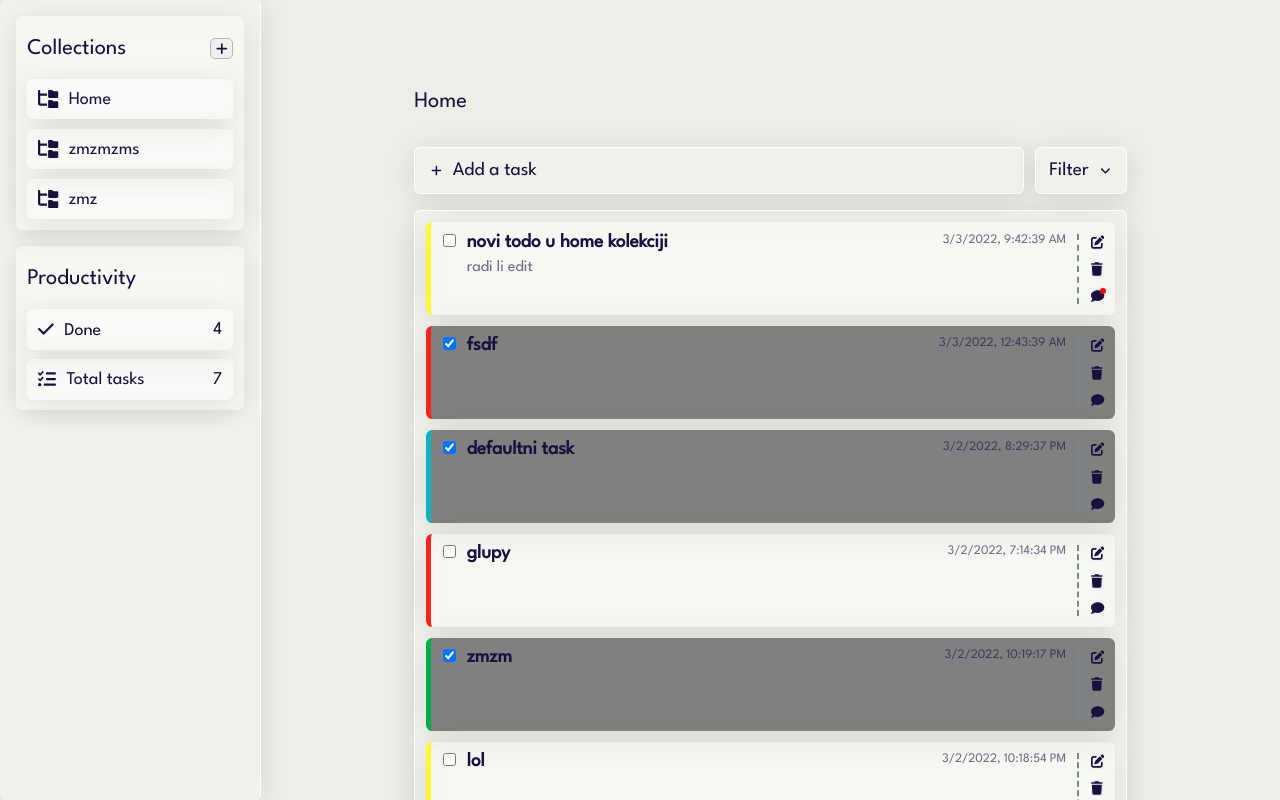
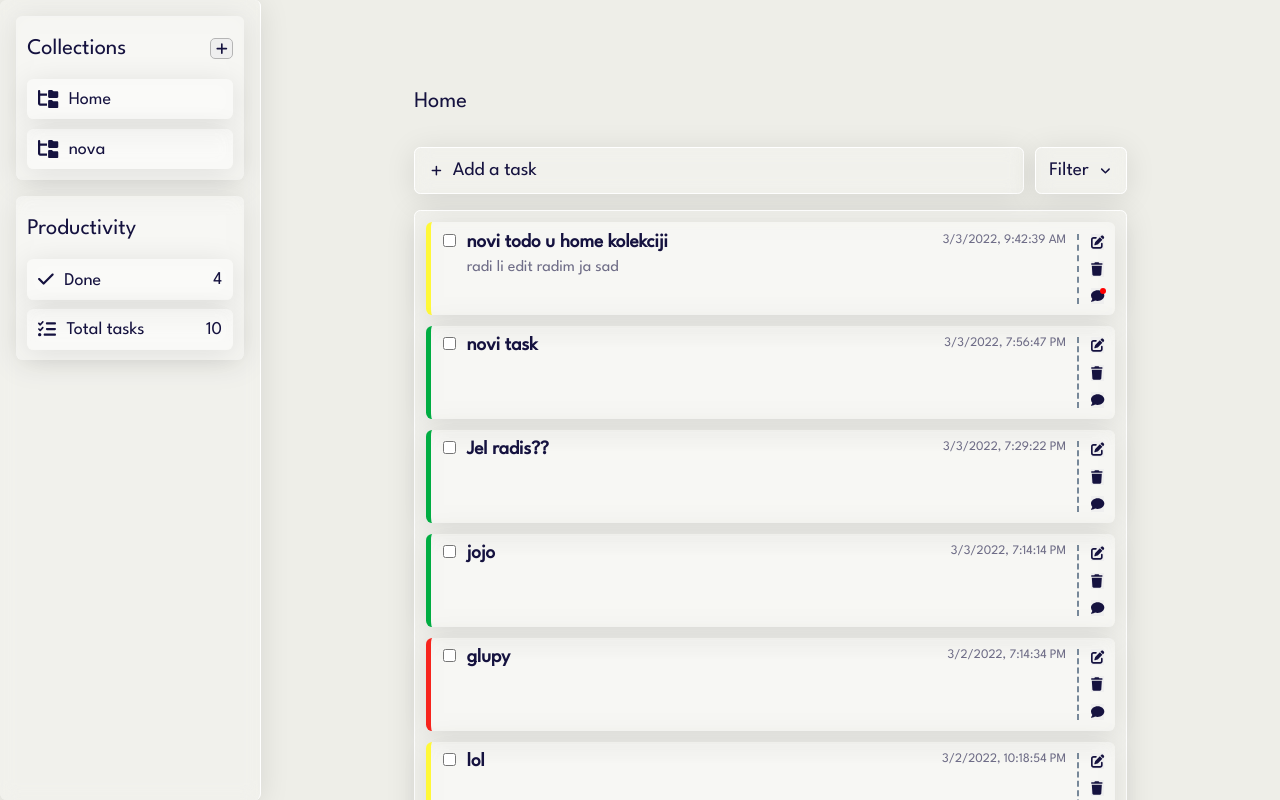
Before and after one commit to akunalic1/ToDo, a React (Create React App) app: page / in a window 1280 px wide. Shown: the top 800 px of the page. Built offline with nearby package versions, Linux system fonts and the light colour scheme; data requests are answered from the project's data file.

Commit message:
collection changed to object instead string

```diff
--- a/db.json
+++ b/db.json
@@ -7,7 +7,7 @@
       "status": "urgent",
       "comment": "",
       "completed": false,
-      "collection": "Home",
+      "collection": 1,
       "id": 58
     },
     {
@@ -17,7 +17,7 @@
       "status": "default",
       "comment": "",
       "completed": true,
-      "collection": "Home",
+      "collection": 1,
       "id": 59
     },
     {
@@ -27,7 +27,7 @@
       "status": "important",
       "comment": "",
       "completed": true,
-      "collection": "Personal",
+      "collection": 6,
       "id": 62
     },
     {
@@ -37,7 +37,7 @@
       "status": "not-a-priority",
       "comment": "",
       "completed": true,
-      "collection": "Home",
+      "collection": 1,
       "id": 63
     },
     {
@@ -47,7 +47,7 @@
       "status": "not-a-priority",
       "comment": "",
       "completed": false,
-      "collection": "Home",
+      "collection": 1,
       "id": 65
     },
     {
@@ -57,7 +57,7 @@
       "status": "important",
       "comment": "",
       "completed": true,
-      "collection": "Home",
+      "collection": 1,
       "id": 66
     },
     {
@@ -67,7 +67,7 @@
       "status": "important",
       "comment": "",
       "completed": true,
-      "collection": "Personal",
+      "collection": 6,
       "id": 67
     },
     {
@@ -77,17 +77,17 @@
       "status": "urgent",
       "comment": "",
       "completed": true,
-      "collection": "Home",
+      "collection": 1,
       "id": 68
     },
     {
       "title": "novi todo u home kolekciji",
-      "text": "radi li edit",
+      "text": "radi li edit radim ja sad",
       "createdAt": "3/3/2022, 9:42:39 AM",
       "status": "not-a-priority",
       "comment": "sasassas",
       "completed": false,
-      "collection": "Home",
+      "collection": 1,
       "id": 69
     },
     {
@@ -97,7 +97,7 @@
       "status": "not-a-priority",
       "comment": "",
       "completed": false,
-      "collection": "Personal",
+      "collection": 6,
       "id": 70
     },
     {
@@ -107,8 +107,105 @@
       "status": "default",
       "comment": "",
       "completed": false,
-      "collection": "zmzmzm",
+      "collection": 6,
       "id": 71
+    },
+    {
+      "title": "jojo",
+      "text": "",
+      "createdAt": "3/3/2022, 7:14:14 PM",
+      "status": "important",
+      "comment": "",
+      "completed": false,
+      "collection": 1,
+      "id": 72
+    },
+    {
+      "title": "jojoj",
+      "text": "",
+      "createdAt": "3/3/2022, 7:16:53 PM",
+      "status": "important",
+      "comment": "",
+      "completed": false,
+      "id": 73
+    },
+    {
+      "title": "novi task",
+      "text": "",
+      "createdAt": "3/3/2022, 7:19:26 PM",
+      "status": "urgent",
+      "comment": "",
+      "completed": false,
+      "collection": "zmzmzms",
+      "id": 74
+    },
+    {
+      "title": "moooijjik",
+      "text": "kllllllll",
+      "createdAt": "3/3/2022, 7:20:51 PM",
+      "status": "urgent",
+      "comment": "",
+      "completed": false,
+      "id": 75
+    },
+    {
+      "title": "nema",
+      "text": "",
+      "createdAt": "3/3/2022, 7:22:21 PM",
+      "status": "default",
+      "comment": "",
+      "completed": false,
+      "id": 76
+    },
+    {
+      "title": "dodajem sad",
+      "text": "",
+      "createdAt": "3/3/2022, 7:24:24 PM",
+      "status": "urgent",
+      "comment": "",
+      "completed": false,
+      "collection": 7,
+      "id": 77
+    },
+    {
+      "title": "Jel radis??",
+      "text": "",
+      "createdAt": "3/3/2022, 7:29:22 PM",
+      "status": "important",
+      "comment": "",
+      "completed": false,
+      "collection": 1,
+      "id": 78
+    },
+    {
+      "title": "novi task",
+      "text": "",
+      "createdAt": "3/3/2022, 7:56:47 PM",
+      "status": "important",
+      "comment": "",
+      "completed": false,
+      "collection": 1,
+      "id": 79
+    },
+    {
+      "title": "najnoviji task",
+      "text": "",
+      "createdAt": "3/3/2022, 7:57:13 PM",
+      "status": "default",
+      "comment": "com",
+      "completed": false,
+      "collection": 8,
+      "id": 80
+    },
+    {
+      "title": "ijohhj",
+      "text": "dsdsrfsdfs",
+      "createdAt": "3/3/2022, 8:11:14 PM",
+      "status": "not-a-priority",
+      "comment": "fgdfg",
+      "completed": false,
+      "collection": 9,
+      "id": 81
     }
   ],
   "collections": [
@@ -117,12 +214,8 @@
       "collection": "Home"
     },
     {
-      "collection": "zmzmzms",
-      "id": 6
-    },
-    {
-      "collection": "zmz",
-      "id": 7
+      "collection": "nova",
+      "id": 2
     }
   ]
 }
--- a/src/components/App.jsx
+++ b/src/components/App.jsx
@@ -4,11 +4,11 @@ import Sidebar from "./Sidebar";
 import TodoWorkspace from "./TodoWorkspace";
 
 const App = () => {
-  const [collection, setCollection] = useState("Home");
+  const [collection, setCollection] = useState({ id: 1, collection: "Home" });
   const [numberOfDone, setNumberOfDone] = useState(0);
   const [totalNumber, setTotalNumber] = useState(0);
-  const [collectionForEdit, setCollectionForEdit] = useState("");
-  const [collectionForDelete, setCollectionForDelete] = useState("");
+  const [collectionForEdit, setCollectionForEdit] = useState({});
+  const [collectionForDelete, setCollectionForDelete] = useState({});
   return (
     <>
       {/*
--- a/src/components/CreateTodo.jsx
+++ b/src/components/CreateTodo.jsx
@@ -8,6 +8,7 @@ const CreateTodo = ({
   addTaskClicked,
   handleCloseInputFields,
 }) => {
+  console.log("current collection unutar create todo", currentCollection);
   const handleUpdateTodo = (
     title,
     description,
@@ -23,7 +24,7 @@ const CreateTodo = ({
         status: statusList.length === 0 ? "default" : statusList[0],
         comment: "",
         completed: false,
-        collection: currentCollection,
+        collection: currentCollection.id,
       });
       setResponse(response);
       setStatusList([]);
--- a/src/components/Sidebar.jsx
+++ b/src/components/Sidebar.jsx
@@ -28,7 +28,7 @@ const Sidebar = ({
 
   const createCollectionFieldRef = createRef();
   useEffect(() => {
-    setCollection("Home");
+    setCollection({ id: 1, collection: "Home" });
   }, []);
 
   useEffect(() => {
@@ -44,9 +44,14 @@ const Sidebar = ({
   }, [collectionAdded, collectionForDelete]);
 
   useEffect(() => {
-    if (collectionForEdit !== "") {
-      setCollectionInput(collectionForEdit);
+    console.log("collectionForEdit      ", collectionForEdit);
+    if (
+      Object.keys(collectionForEdit).length !== 0 &&
+      collectionForEdit.id !== 1
+    ) {
       setShowCollectionInputField(true);
+      setCollectionInput(collectionForEdit.collection);
+      console.log("otvoren input za edit ", collectionInput);
       createCollectionFieldRef.current.classList.add("focus-field");
     } else {
       setCollectionInput("");
@@ -58,26 +63,26 @@ const Sidebar = ({
   useEffect(() => {
     const deleteCollection = async () => {
       const res1 = await server
-        .delete(
-          `/collections/${
-            collections.find((x) => x.collection === collectionForDelete).id
-          }`
-        )
+        .delete(`/collections/${collectionForDelete.id}`)
         .catch((e) => console.log(e));
-      console.log(
-        collections.find((x) => x.collection === collectionForDelete).id
-      );
-      setCollection("Home");
+      const res = await server({
+        method: "DELETE",
+        url: "/todos",
+        params: {
+          collection: collectionForDelete.id,
+        },
+      }).catch((e) => console.log(e));
+      setCollection({ id: 1, collection: "Home" });
       setCollectionForDelete("");
       console.log("Obrsisano ", collectionForDelete);
     };
 
-    if (collectionForDelete.length) deleteCollection();
+    if (collectionForDelete.collection) deleteCollection();
   }, [collectionForDelete]);
 
   const submitCollectionName = (e) => {
     e.preventDefault();
-    if (!collectionForEdit.length) {
+    if (!collectionForEdit.collection) {
       const addCollection = async () => {
         const response = await server.post("/collections", {
           collection: collectionInput,
@@ -89,15 +94,14 @@ const Sidebar = ({
     } else {
       const editCollection = async () => {
         const response = await server.patch(
-          `/collections/${
-            collections.find((x) => x.collection === collectionForEdit).id
-          }`,
+          `/collections/${collectionForEdit.id}`,
           {
             collection: collectionInput,
           }
         );
+        setCollectionForEdit({});
         setCollectionAdded(true);
-        setCollectionForEdit("");
+        setCollection({ ...collectionForEdit, collection: collectionInput });
         console.log(response);
       };
       editCollection();
@@ -106,18 +110,18 @@ const Sidebar = ({
     setShowCollectionInputField(false);
   };
 
-  const renderColection = (name) => {
+  const renderColection = (item) => {
     return (
       <button
-        key={name}
+        key={item.collection}
         onClick={(e) => {
-          setCollection(name);
+          setCollection(item);
           setShowCollectionInputField(false);
         }}
         className="item  glass"
       >
         <FontAwesomeIcon icon={faFolderTree}></FontAwesomeIcon>
-        <p>{name}</p>
+        <p>{item.collection}</p>
       </button>
     );
   };
@@ -125,7 +129,7 @@ const Sidebar = ({
   const renderCollections = () => {
     return (
       <div className="collections">
-        {collections.map((item) => renderColection(item.collection))}
+        {collections.map((item) => renderColection(item))}
       </div>
     );
   };
@@ -150,6 +154,7 @@ const Sidebar = ({
       </div>
     );
   };
+  console.log(showCollectionInputField);
   return (
     <div className="sidebar glass">
       <div className="glass collections-wrapper">
--- a/src/components/TodoList.jsx
+++ b/src/components/TodoList.jsx
@@ -2,6 +2,12 @@ import React, { useState, useEffect } from "react";
 import server from "../api/server";
 import Todo from "./Todo";
 import "./../css/todoList.css";
+
+const sortList = (todos) => {
+  return todos.sort((a, b) => {
+    return a.completed - b.completed;
+  });
+};
 
 const TodoList = ({
   collection,
@@ -17,13 +23,13 @@ const TodoList = ({
   useEffect(() => {
     const fetchTodos = async () => {
       const response = await server.get(
-        `/todos?collection=${collection}&_sort=createdAt&_order=desc`
+        `/todos?collection=${collection.id}&_sort=createdAt&_order=desc`
       );
 
       if (response.status === 200) {
         setTotalNumber(response.data.length);
         setNumberOfDone(response.data.filter((x) => x.completed).length);
-        setAllTodos(response.data);
+        setAllTodos(sortList(response.data));
         setFilteredTodos(response.data);
       }
     };
--- a/src/components/TodoWorkspace.jsx
+++ b/src/components/TodoWorkspace.jsx
@@ -35,9 +35,11 @@ const TodoWorkspace = ({
       <div className="workspace-content">
         <div className="title-header">
           <div className="title">
-            <div>{collection}</div>
+            <div>{collection.collection}</div>
             <button
-              className={`no-border-btn ${collection === "Home" ? "hide" : ""}`}
+              className={`no-border-btn ${
+                collection.collection === "Home" ? "hide" : ""
+              }`}
               onClick={(e) => setOpenCollectionOptions(!openCollectionOptions)}
             >
               <FontAwesomeIcon icon={faEllipsisV} />
@@ -54,9 +56,7 @@ const TodoWorkspace = ({
             </button>
             <button
               className="no-border-btn"
-              onClick={(e) =>
-                setCollectionForEdit(collectionForEdit ? "" : collection)
-              }
+              onClick={(e) => setCollectionForEdit(collection)}
             >
               <FontAwesomeIcon icon={faEdit} />
             </button>
```
